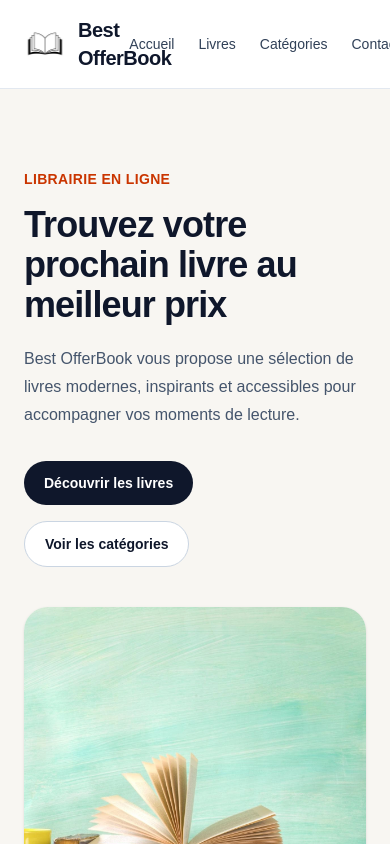
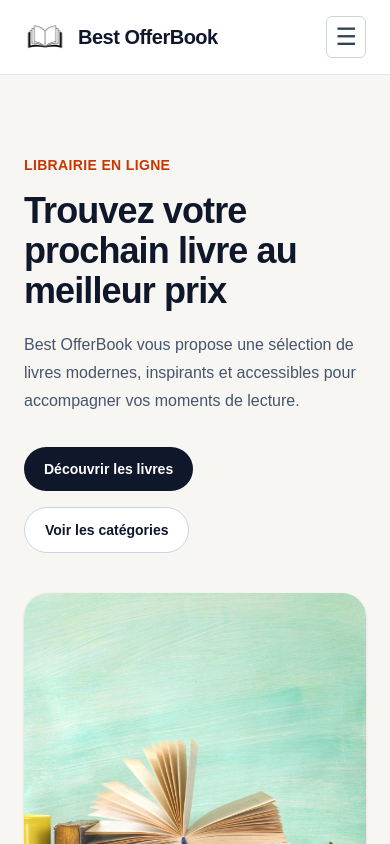
Before and after one commit to mubiluludeo77-ux/Best-offer-books, a Next.js app: page / in a window 390 px wide. Shown: the top 844 px of the page. Built offline with nearby package versions, Linux system fonts and the light colour scheme.

Commit message:
MenuNavResponsive

```diff
--- a/src/components/header/Header.tsx
+++ b/src/components/header/Header.tsx
@@ -1,13 +1,24 @@
-import Logo from '@/components/common/Logo';
-import MenuNav from '@/components/header/MenuNav';
+import Logo from "@/components/common/Logo";
+
+import MenuNav from "@/components/header/MenuNav";
+
+import MobileMenu from "@/components/header/MobileMenu";
 
 export default function Header() {
+
   return (
-<header className="border-b border-slate-200 bg-white">
-<div className="mx-auto flex max-w-6xl items-center justify-between px-6 py-4">
+<header className="sticky top-0 z-50 border-b border-slate-200 bg-white">
+<div className="relative mx-auto flex max-w-6xl items-center justify-between px-6 py-4">
 <Logo />
-<MenuNav />
+
+        <div className="hidden md:block">
+<MenuNav className="flex items-center gap-6 text-sm font-medium" />
+</div>
+
+        <MobileMenu />
 </div>
 </header>
+
   );
+
 }
--- a/src/components/header/MenuNav.tsx
+++ b/src/components/header/MenuNav.tsx
@@ -1,15 +1,26 @@
-import Link from 'next/link';
-import { navItems } from '@/data/navItems';
+import Link from "next/link";
+import { navItems } from "@/data/navItems";
 
-export default function MenuNav() {
+type MenuNavProps = {
+  className?: string;
+  linkClassName?: string;
+  onLinkClick?: () => void;
+};
+
+export default function MenuNav({
+  className = "",
+  linkClassName = "",
+  onLinkClick,
+}: MenuNavProps) {
   return (
 <nav aria-label="Navigation principale">
-<ul className="flex items-center gap-6 text-sm font-medium">
+<ul className={className}>
         {navItems.map((item) => (
 <li key={item.href}>
 <Link
               href={item.href}
-              className="text-slate-700 transition-colors hover:text-slate-950"
+              onClick={onLinkClick}
+              className={`text-slate-700 transition-colors hover:text-slate-950 ${linkClassName}`}
 >
               {item.label}
 </Link>
--- /dev/null
+++ b/src/components/header/MobileMenu.tsx
@@ -0,0 +1,33 @@
+"use client";
+
+import { useState } from "react";
+import MenuNav from "@/components/header/MenuNav";
+
+export default function MobileMenu() {
+  const [isMenuOpen, setIsMenuOpen] = useState(false);
+
+  return (
+<div className="md:hidden">
+<button
+        type="button"
+        className="inline-flex items-center justify-center rounded-md border border-slate-300 p-2 text-slate-700"
+        aria-label="Ouvrir ou fermer le menu"
+        onClick={() => setIsMenuOpen(!isMenuOpen)}
+>
+<span className="text-2xl leading-none">
+          {isMenuOpen ? "×" : "☰"}
+</span>
+</button>
+
+      {isMenuOpen && (
+<div className="absolute left-0 top-full w-full border-t border-slate-200 bg-white px-6 py-4 shadow-sm">
+<MenuNav
+            className="flex flex-col gap-4 text-sm font-medium"
+            linkClassName="block"
+            onLinkClick={() => setIsMenuOpen(false)}
+          />
+</div>
+      )}
+</div>
+  );
+}
```
